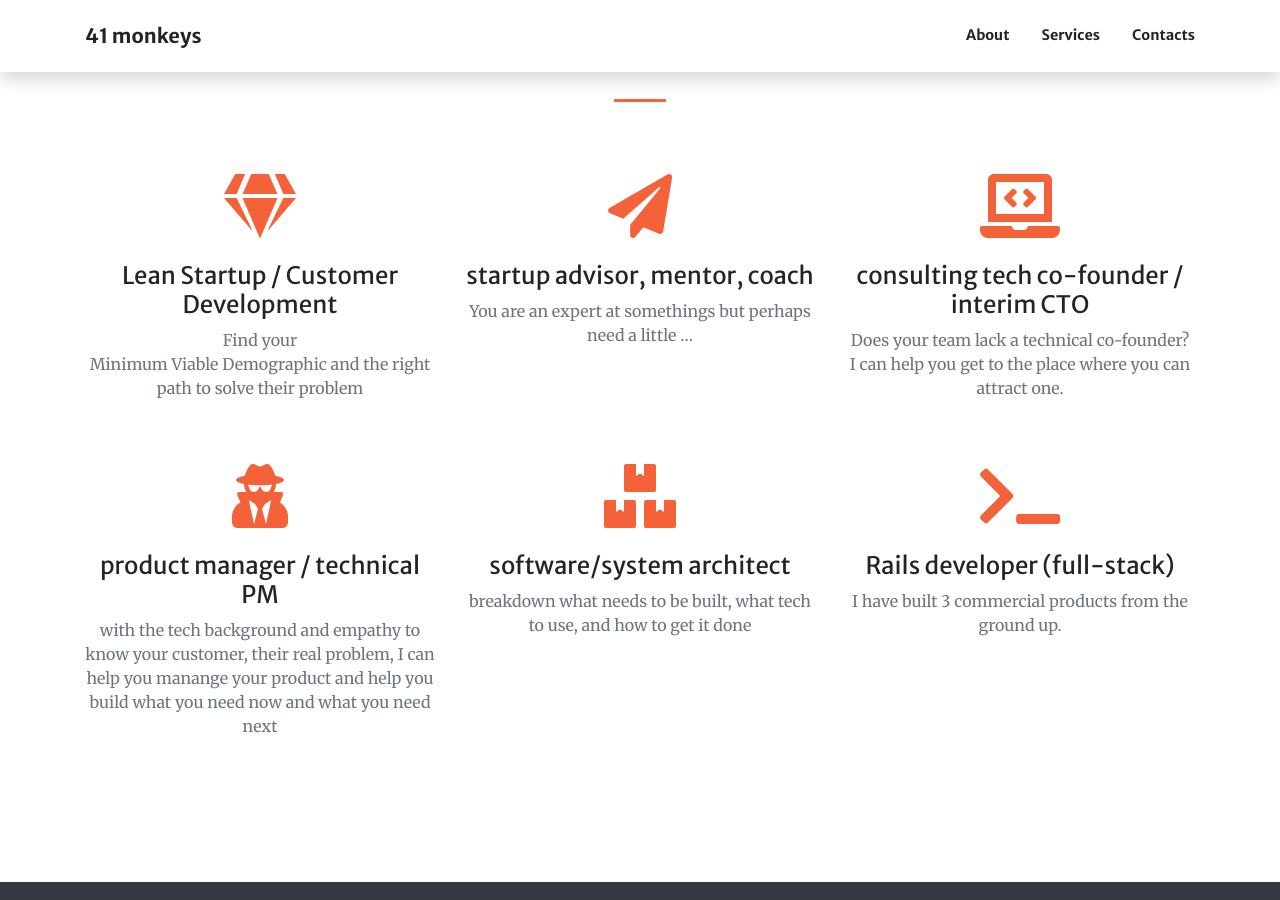
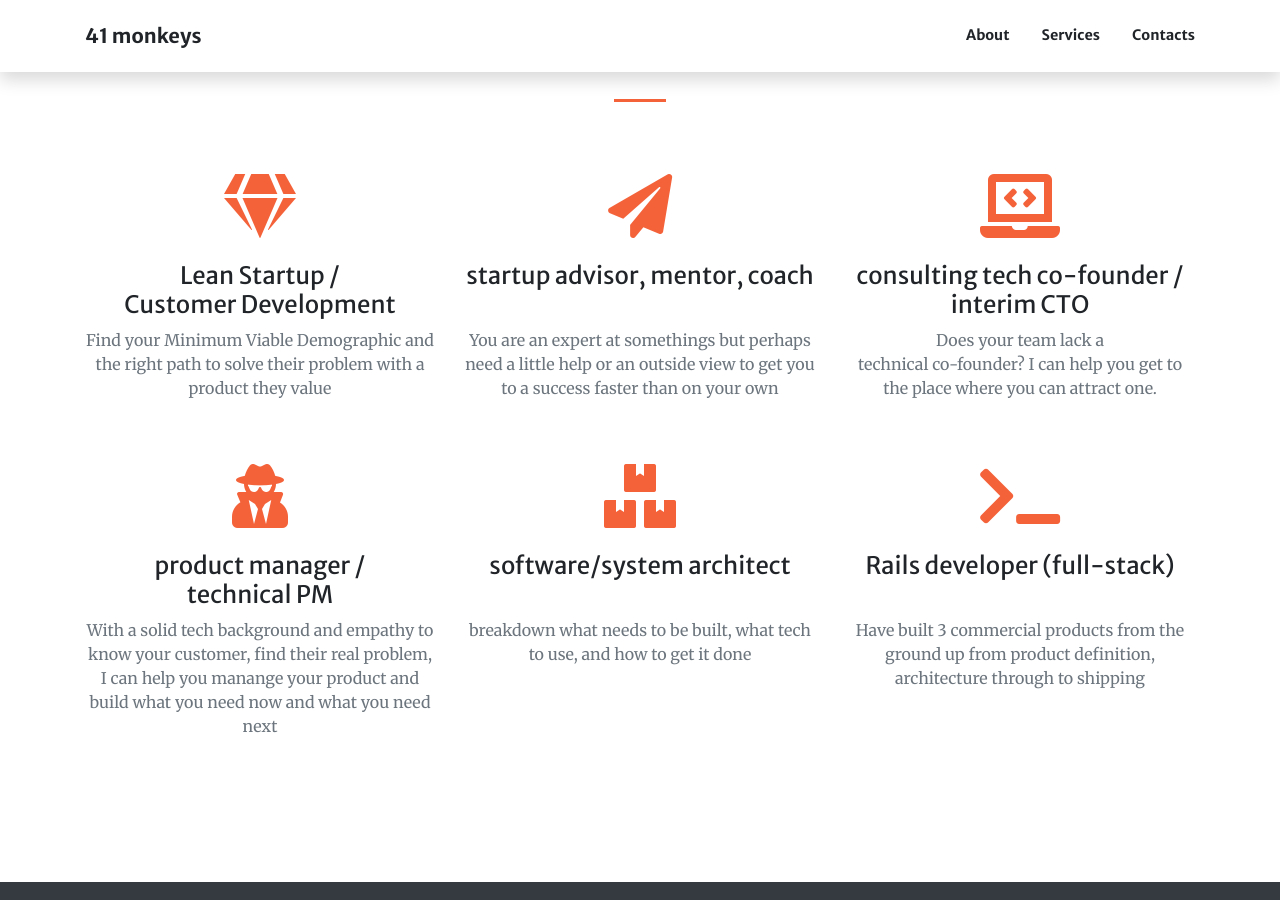
Before and after one commit to MonkeyNumberOne/41monkeys.github.io, a Jekyll site: the page built from index.md, in a window 1280 px wide and 900 px high, scrolled down 991 px. Built offline with Jekyll 4.4.1, drawn with Linux system fonts in a browser that asks for light colours; comment, search, counter and statistics services are not loaded.

Commit message:
fixes up copy

```diff
--- a/index.md
+++ b/index.md
@@ -17,28 +17,37 @@ sections:
     #background_style: bg-info
     title: At Your Service
     services:
-      - title: Lean Startup / Customer Development
-        text: Find your <br>Minimum Viable Demographic and the right path to solve their problem
+      - title: Lean Startup / <br>Customer Development
+        text: Find your Minimum Viable Demographic
+              and the right path to solve their problem
+              with a product they value
         icon: fa-gem
 
-      - title: startup advisor, mentor, coach
-        text: You are an expert at somethings but perhaps need a little ...
+      - title: startup advisor, mentor, coach<br><br>
+        text: You are an expert at somethings but
+              perhaps need a little help or an outside
+              view to get you to a success faster than on your own
         icon: fa-paper-plane
 
       - title: consulting tech co-founder / interim CTO
-        text: Does your team lack a technical co-founder? <br>I can help you get to the place where you can attract one.
+        text: Does your team lack a <br>technical co-founder? I can help you get to the place where you can attract one.
         icon: fa-laptop-code
 
-      - title: product manager / technical PM
-        text: with the tech background and empathy to know your customer,  their real problem, I can help you manange your product and help you build what you need now and what you need next
+      - title: product manager / <br>technical PM
+        text: With a solid tech background and empathy
+              to know your customer, find their real
+              problem, I can help you manange your
+              product and build what you need now
+              and what you need next
         icon: fa-user-secret
 
-      - title: software/system architect
+      - title: software/system architect<br><br>
         text: breakdown what needs to be built, what tech to use, and how to get it done
         icon: fa-boxes
 
-      - title: Rails developer (full-stack)
-        text: I have built 3 commercial products from the ground up.
+      - title: Rails developer (full-stack)<br><br>
+        text: Have built 3 commercial products from the
+              ground up from product definition, architecture through to shipping
         icon: fa-terminal
 
 
```
